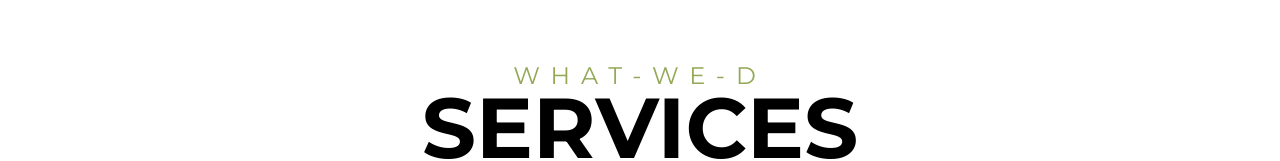
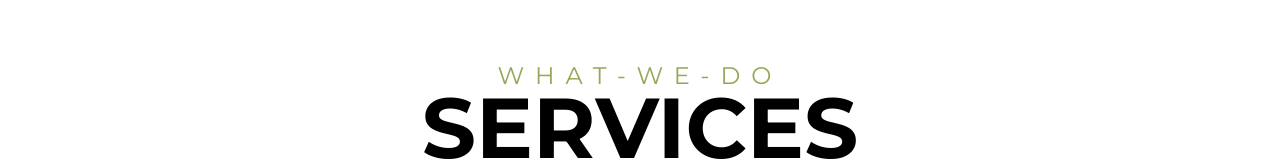
Before and after one commit to OutLead-Solutions/Aaryaneev-Final, a plain HTML site: page index.html in a window 1280 px wide. Shown: the part 2353-2514 px from the top of the page. Drawn offline with Linux system fonts and the light colour scheme.

Commit message:
Update index.html

```diff
--- a/index.html
+++ b/index.html
@@ -958,7 +958,7 @@
 
                     <div class="col-md-12">
                         <div class="main-heading">
-                            <h4>what-we-d</h4>
+                            <h4>what-we-do</h4>
                             <h1>services</h1>
                             <span>Transforming Ideas into Structures – Unmatched Construction Services.</span>
                         </div>
```
